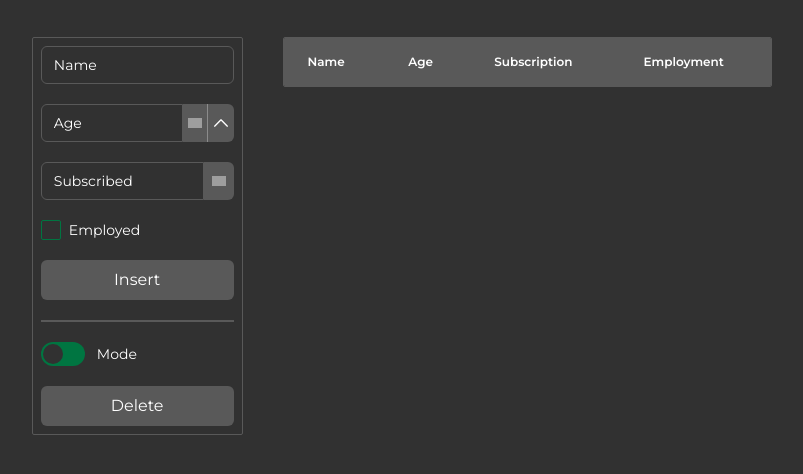
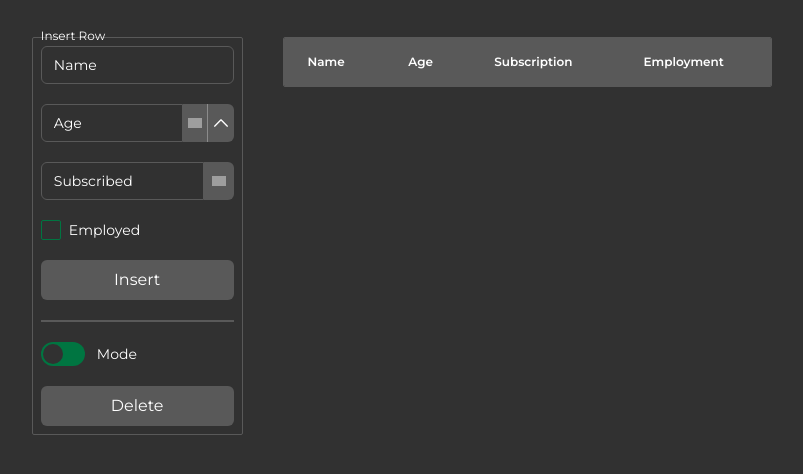
Before and after one commit to y0na24/react-ts-todo, a React (Vite) app: page / in a window 1280 px wide. Shown: the top 474 px of the page, without its empty margins (238-1041 px from the left). Built offline with nearby package versions, Linux system fonts and the light colour scheme; grey boxes are pictures that could not be loaded.

Commit message:
insert row text

```diff
--- a/src/components/Form.tsx
+++ b/src/components/Form.tsx
@@ -112,7 +112,7 @@ const Form: FC = () => {
 	}
 
 	return (
-		<Wrapper className='basis-[30%]'>
+		<Wrapper className='basis-[30%]' label='Insert Row'>
 			<Input
 				onChange={handleChange}
 				name='name'
--- a/src/components/ui/Wrapper.tsx
+++ b/src/components/ui/Wrapper.tsx
@@ -3,17 +3,24 @@ import { cn } from '../../helpers/cn'
 
 interface WrapperProps extends React.HTMLAttributes<HTMLDivElement> {
 	children: ReactNode
+	label?: string
 }
 
-const Wrapper: FC<WrapperProps> = ({ children, className, ...props }) => {
+const Wrapper: FC<WrapperProps> = ({
+	children,
+	className,
+	label,
+	...props
+}) => {
 	return (
 		<div
 			className={cn(
-				'flex flex-col h-fit gap-5 rounded-sm p-2 border-grey border',
+				'flex flex-col h-fit gap-5 rounded-sm p-2 border-grey border relative',
 				className
 			)}
 			{...props}
 		>
+			<span className='text-xs absolute top-[-10px]'>{label}</span>
 			{children}
 		</div>
 	)
```
